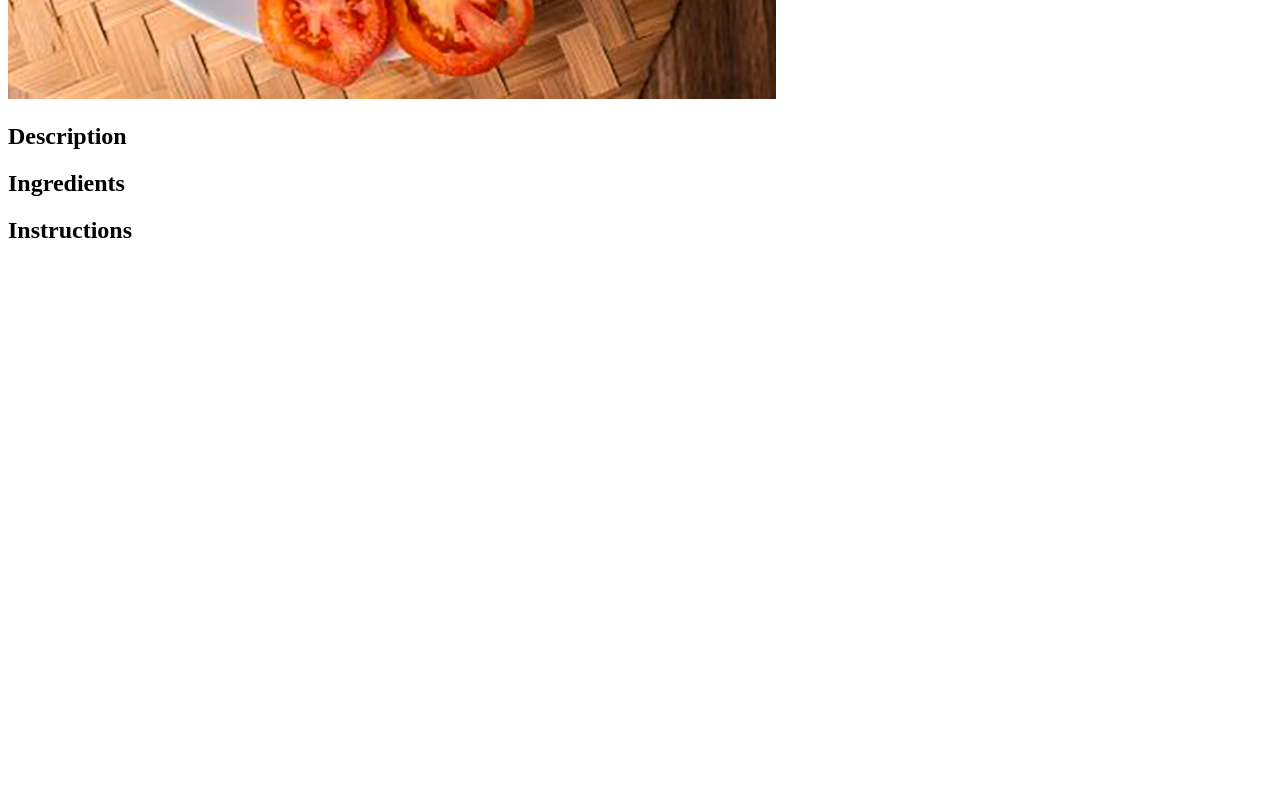
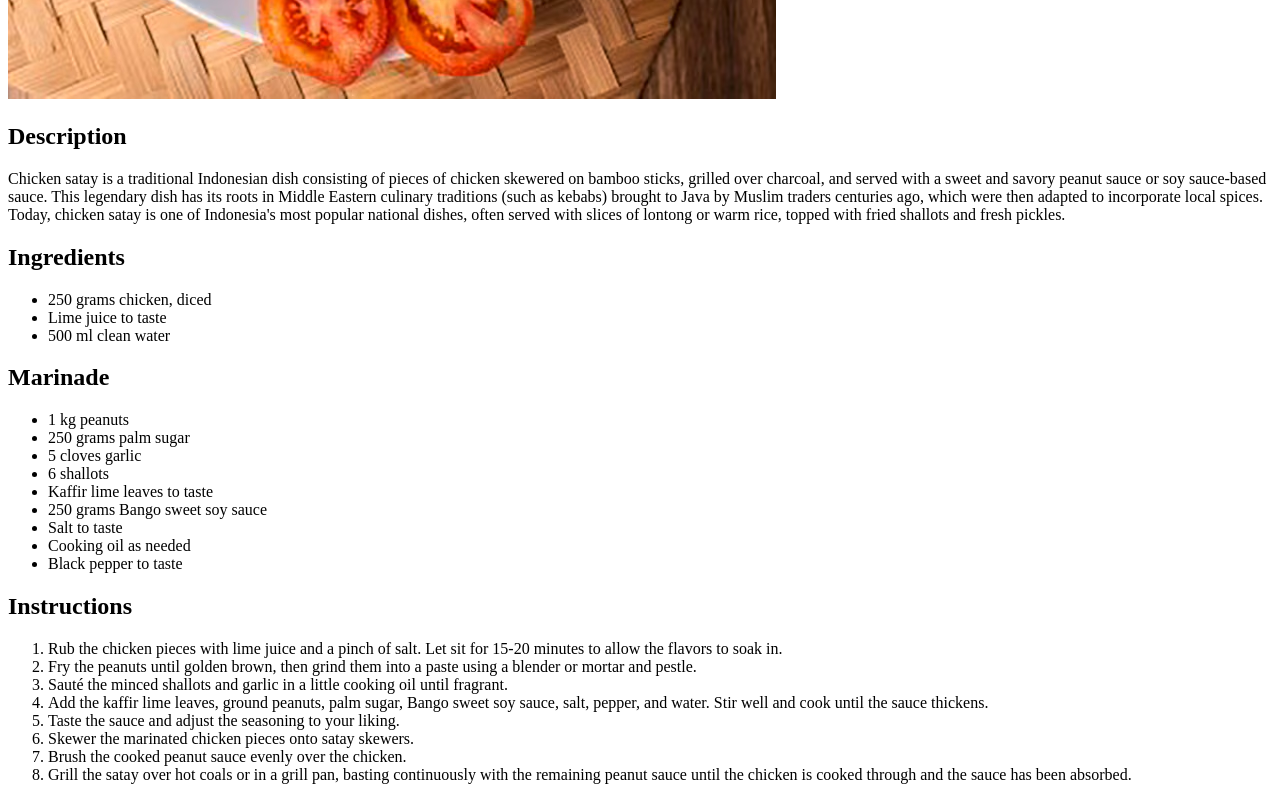
Before and after one commit to marcelloerick/odin-recipes, a plain HTML site: page recipes/chicken-satay.html in a window 1280 px wide. Shown: the part 578-1378 px from the top of the page. Before the commit the page ends 842 px from the top, so only its background shows below. Drawn offline with Linux system fonts and the light colour scheme.

Commit message:
completed chicken satay recipe

```diff
--- a/recipes/chicken-satay.html
+++ b/recipes/chicken-satay.html
@@ -12,7 +12,39 @@
         <img src="../images/chicken-satay.jpg" alt="Chicken Satay">
 
         <h2>Description</h2>
+        <p>Chicken satay is a traditional Indonesian dish consisting of pieces of chicken skewered on bamboo sticks, grilled over charcoal, and served with a sweet and savory peanut sauce or soy sauce-based sauce. This legendary dish has its roots in Middle Eastern culinary traditions (such as kebabs) brought to Java by Muslim traders centuries ago, which were then adapted to incorporate local spices. Today, chicken satay is one of Indonesia's most popular national dishes, often served with slices of lontong or warm rice, topped with fried shallots and fresh pickles.</p>
+
         <h2>Ingredients</h2>
+        <ul>
+            <li>250 grams chicken, diced</li>
+            <li>Lime juice to taste</li>
+            <li>500 ml clean water</li>
+        </ul>
+
+        <h2>Marinade</h2>
+        <ul>
+            <li>1 kg peanuts</li>
+            <li>250 grams palm sugar</li>
+            <li>5 cloves garlic</li>
+            <li>6 shallots</li>
+            <li>Kaffir lime leaves to taste</li>
+            <li>250 grams Bango sweet soy sauce</li>
+            <li>Salt to taste</li>
+            <li>Cooking oil as needed</li>
+            <li>Black pepper to taste</li>
+        </ul>
+
         <h2>Instructions</h2>
+        <ol>
+            <li>Rub the chicken pieces with lime juice and a pinch of salt. Let sit for 15-20 minutes to allow the flavors to soak in.</li>
+            <li>Fry the peanuts until golden brown, then grind them into a paste using a blender or mortar and pestle.</li>
+            <li>Sauté the minced shallots and garlic in a little cooking oil until fragrant.</li>
+            <li>Add the kaffir lime leaves, ground peanuts, palm sugar, Bango sweet soy sauce, salt, pepper, and water. Stir well and cook until the sauce thickens.</li>
+            <li>Taste the sauce and adjust the seasoning to your liking.</li>
+            <li>Skewer the marinated chicken pieces onto satay skewers.</li>
+            <li>Brush the cooked peanut sauce evenly over the chicken.</li>
+            <li>Grill the satay over hot coals or in a grill pan, basting continuously with the remaining peanut sauce until the chicken is cooked through and the sauce has been absorbed.</li>
+        </ol>
+
     </body>
 </html>
```
